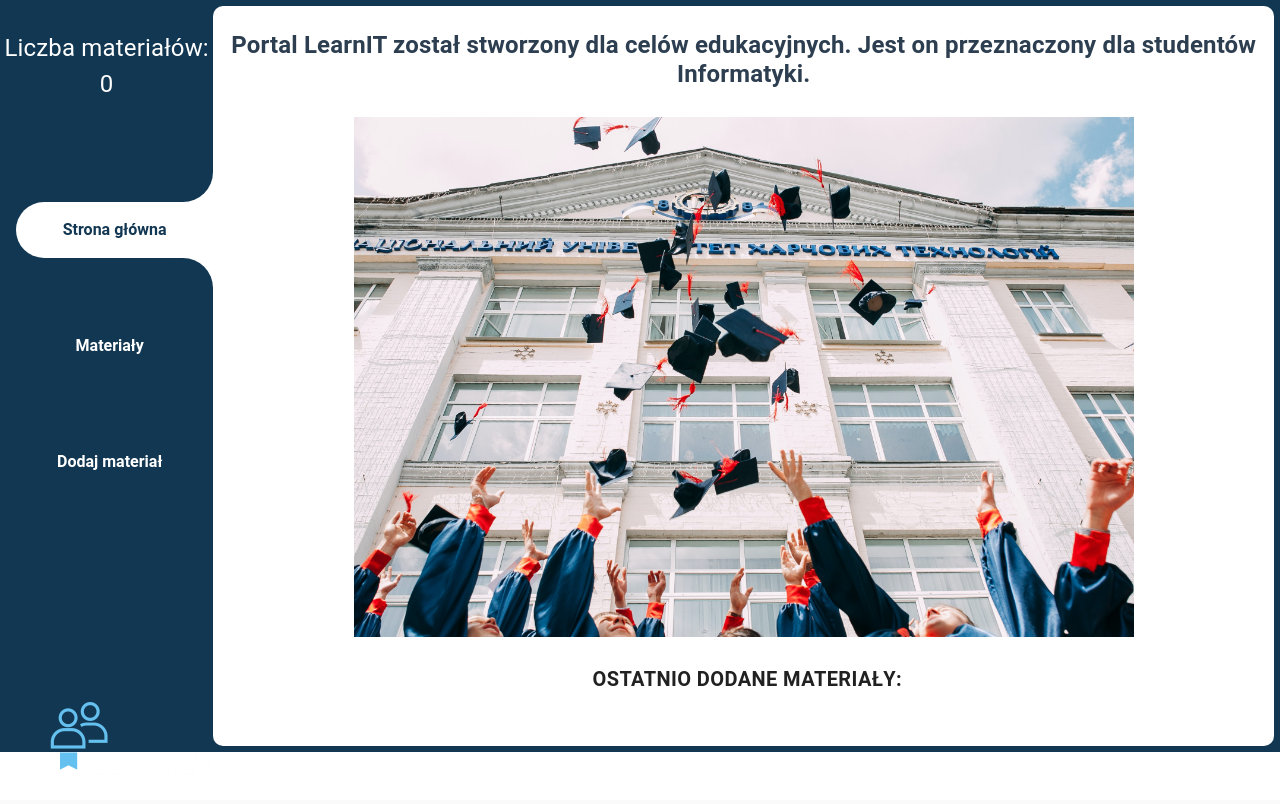
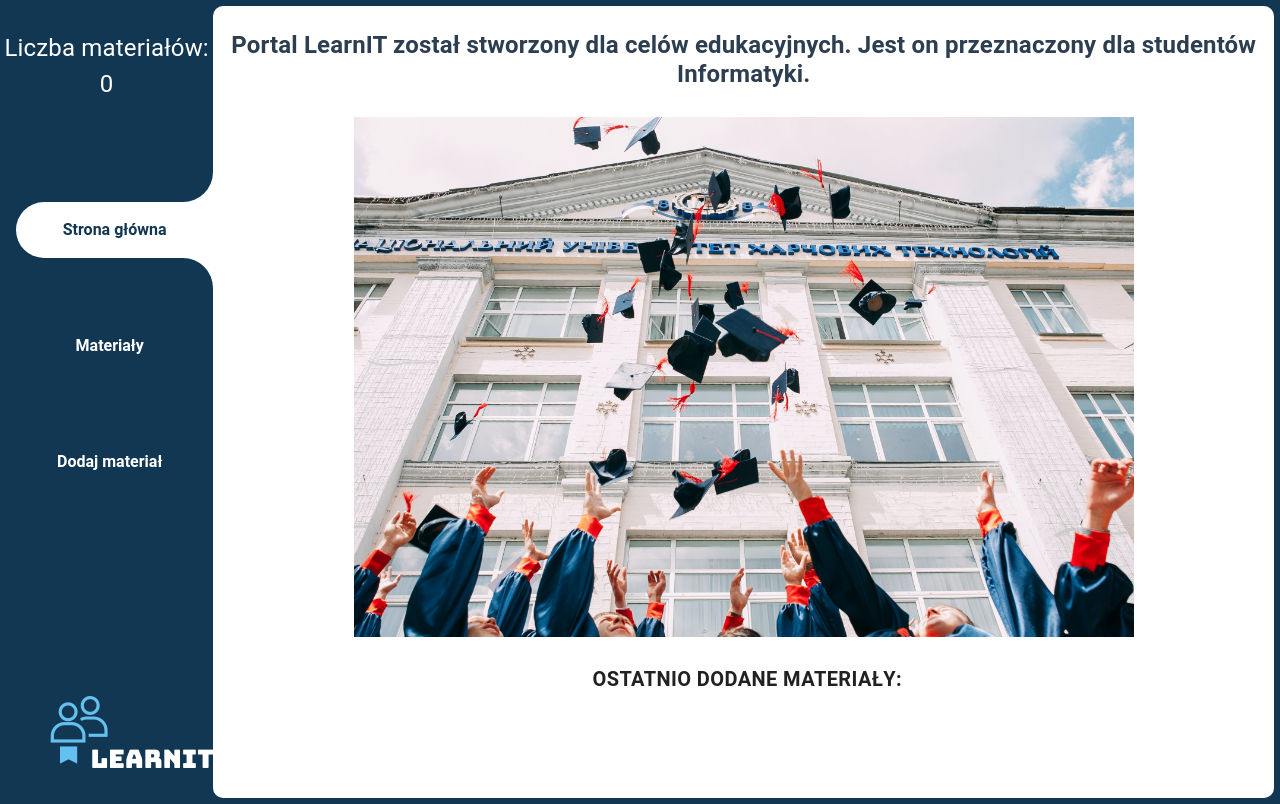
Before and after one commit to justynagapys/LearnIT-Vue.js, a Vue app in the folder learnit/: page / in a window 1280 px wide. Built offline with nearby package versions, Linux system fonts and the light colour scheme; no server answers.

Commit message:
minHeightChandeDesign-02.06

```diff
--- a/learnit/src/components/Sidebar.vue
+++ b/learnit/src/components/Sidebar.vue
@@ -62,7 +62,7 @@
 
     .logo{
         position: absolute;
-        bottom: 20px;
+        bottom: 30px;
         left: 45px;
     }
 
--- a/learnit/src/views/AddContent.vue
+++ b/learnit/src/views/AddContent.vue
@@ -230,6 +230,7 @@
         text-align: center;
         justify-content: center;
         align-items: center;
+        min-height: 99vh;
         width: 100%;
         font-size: 20px;
         font-weight: 600;
--- a/learnit/src/views/Home.vue
+++ b/learnit/src/views/Home.vue
@@ -83,7 +83,7 @@
 <style scoped>
     .home {
         padding: 5px;
-        height: 100%;
+        min-height: 99vh;
     }
     .md-title {
         text-transform: uppercase;
--- a/learnit/src/views/Materials.vue
+++ b/learnit/src/views/Materials.vue
@@ -340,7 +340,7 @@
     }
     .materials {
         padding: 20px;
-        height: 100%;
+        min-height: 99vh;
     }
     .md-title {
         text-transform: uppercase;
```
